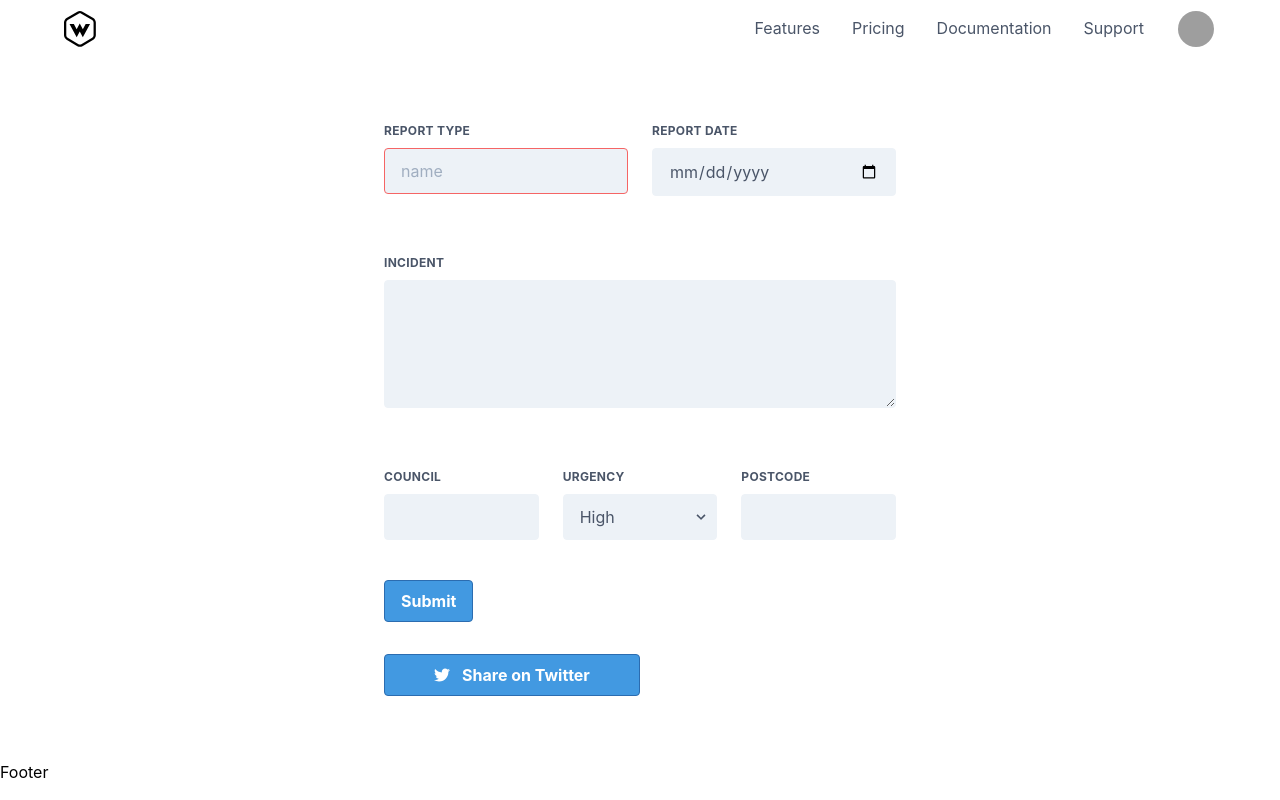
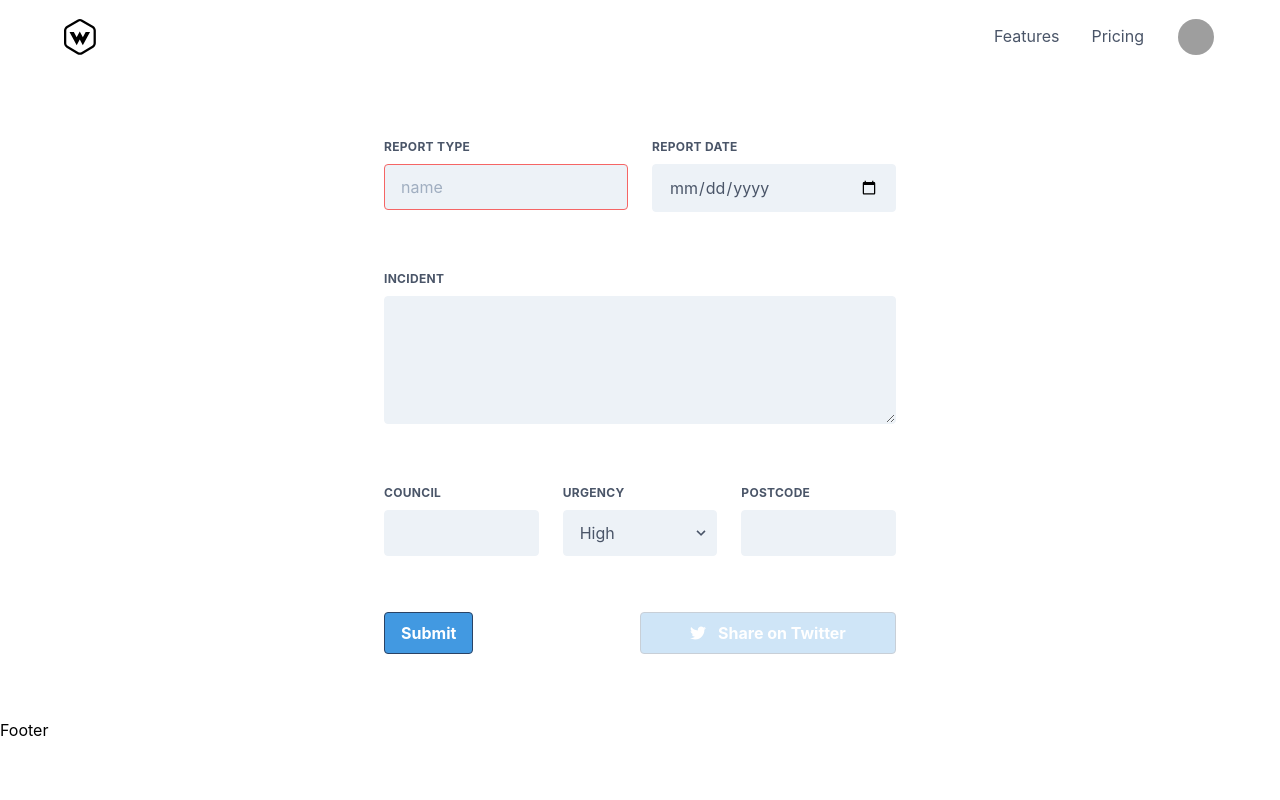
Before and after one commit to rupertbright-hub/CycleFlow, a React (Create React App) app in the folder client/: page /tweetform in a window 1280 px wide. Built offline with nearby package versions, Linux system fonts and the light colour scheme; no server answers; grey boxes are pictures that could not be loaded; a web font is replaced by a local one.

Commit message:
added button functionality

```diff
--- a/client/src/App.js
+++ b/client/src/App.js
@@ -5,6 +5,7 @@ import TweetList from './TweetList/TweetList';
 import Footer from './Footer/footer';
 import Banner from './banner/Banner';
 import { BrowserRouter as Router, Switch, Route } from 'react-router-dom';
+
 
 
 const base_url = 'http://localhost:3001';
@@ -17,20 +18,26 @@ function App() {
       .then((tweets) => setTweets(tweets));
   }, []);
 
-  console.log(tweets);
+//   console.log(tweets);
+//   const match = useRouteMatch('/');
+//   console.log(match)
+
 
   return (
+
     <Router>
       <div className="App">
-        <Nav />
+
+
+      <Nav className=''/>
         <Switch>
           <Route path="/" exact component={Banner} />
           <Route path="/tweetform" component={TweetForm} />
-        </Switch>
         <Route
             path="/tweetlist"
             component={(props) => <TweetList {...props} tweets = {tweets} />}
           />
+          </Switch>
         <Footer />
       </div>
     </Router>
--- a/client/src/Nav/Nav.js
+++ b/client/src/Nav/Nav.js
@@ -1,8 +1,11 @@
 import React from 'react';
 
 function Nav() {
+
+
   return (
-    <div>
+
+    <div className='mt-2 mb-2'>
       <div class="lg:px-16 px-6 bg-white flex flex-wrap items-center lg:py-0 py-2">
         <div class="flex-1 flex justify-between items-center">
           <a href="ok">
@@ -50,22 +53,6 @@ function Nav() {
                   Pricing
                 </a>
               </li>
-              <li>
-                <a
-                  class="lg:p-4 py-3 px-0 block border-b-2 border-transparent hover:border-indigo-400"
-                  href="ok"
-                >
-                  Documentation
-                </a>
-              </li>
-              <li>
-                <a
-                  class="lg:p-4 py-3 px-0 block border-b-2 border-transparent hover:border-indigo-400 lg:mb-0 mb-2"
-                  href="ok"
-                >
-                  Support
-                </a>
-              </li>
             </ul>
           </nav>
           <a
--- a/client/src/TweetForm/TweetForm.js
+++ b/client/src/TweetForm/TweetForm.js
@@ -49,7 +49,7 @@ function TweetForm() {
   function addCouncil(postcode) {
     let newVal = postcode.result;
     for (let i in newVal) {
-      if (i === 'primary_care_trust') {
+      if (i === 'admin_district') {
         return newVal[i];
       }
     }
@@ -188,29 +188,29 @@ function TweetForm() {
               />
             </div>
           </div>
+          <div className="flex mt-6">
             <div>
               <button
                 onClick={toggler}
-              className="bg-blue-500 hover:bg-blue-700 text-white font-bold py-2 px-4 border border-blue-700 rounded mt-8"
+                className={`${toggle ? 'bg-blue-500' :'bg-blue-500 opacity-25 cursor-not-allowed'} hover:bg-blue-700 text-white font-bold py-2 px-4 border border-blue-900 rounded mt-8 mb-0"`}
                 type="submit"
               >
                 Submit
               </button>
             </div>
-          <div>
+            <div className="ml-auto">
               <a
                 href={`http://twitter.com/intent/tweet?text=${councilhandle} ${form.incident} London via @InspectorRoute`}
               >
                 <button
-                disabled={toggle}
-                className="bg-blue-500 hover:bg-blue-700 text-white font-bold py-2 px-4 border border-blue-700 rounded mt-8 w-64"
+                  className={`${toggle ? 'bg-blue-500 opacity-25 cursor-not-allowed' : 'bg-blue-500 animate-bounce'} hover:bg-blue-700 text-white font-bold py-2 px-4 border border-blue-900 rounded mt-8 w-64 right-0`}
                   // onClick={() => setForm(initialState)}
                 >
                   <FontAwesomeIcon className="mr-3" icon={faTwitter} />
                   Share on Twitter
                 </button>
               </a>
-            {/* <FontAwesomeIcon icon={fabTwitter}/> */}
+            </div>
           </div>
         </form>
       </div>
```
Also changed, not shown: 1 other file (tests, documents, lock files or other folders). Lines whose indentation alone changed are shown as unchanged.
